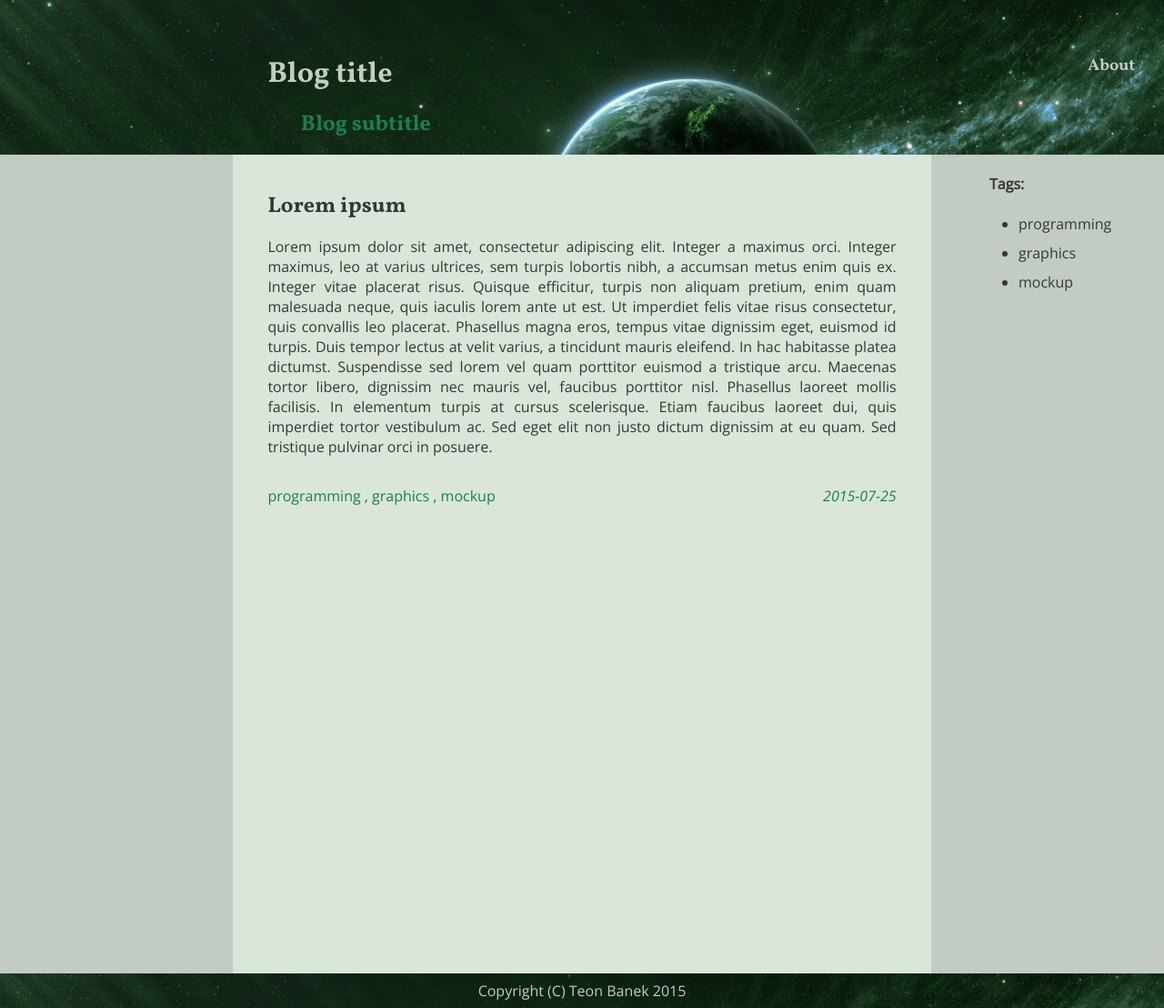
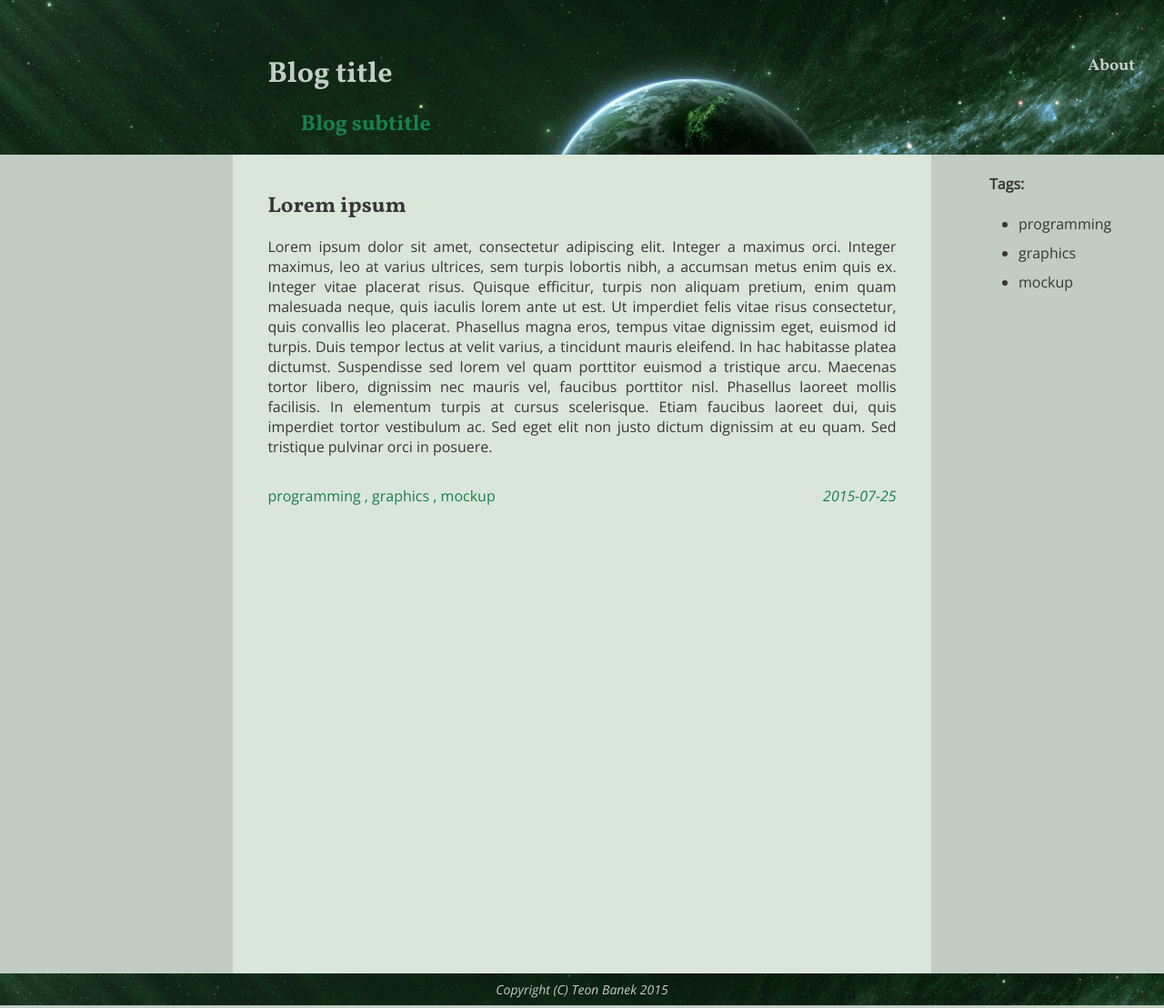
Before and after one commit to Th30n/Th30n.github.io, a Jekyll site: the page built from index.html, in a window 1280 px wide. Shown: the whole page at 91% size. Built offline with Jekyll 4.4.1, drawn with Linux system fonts in a browser that asks for light colours; Markdown is read by kramdown in place of the engine named in the settings.

Commit message:
Italicize copyright text

```diff
--- a/css/style.css
+++ b/css/style.css
@@ -110,6 +110,8 @@ h2 {
   min-height: 16px;
   padding: 8px 0;
   text-align: center;
+  font-style: italic;
+  font-size: 14px;
 }
 
 /* Post area */
```
